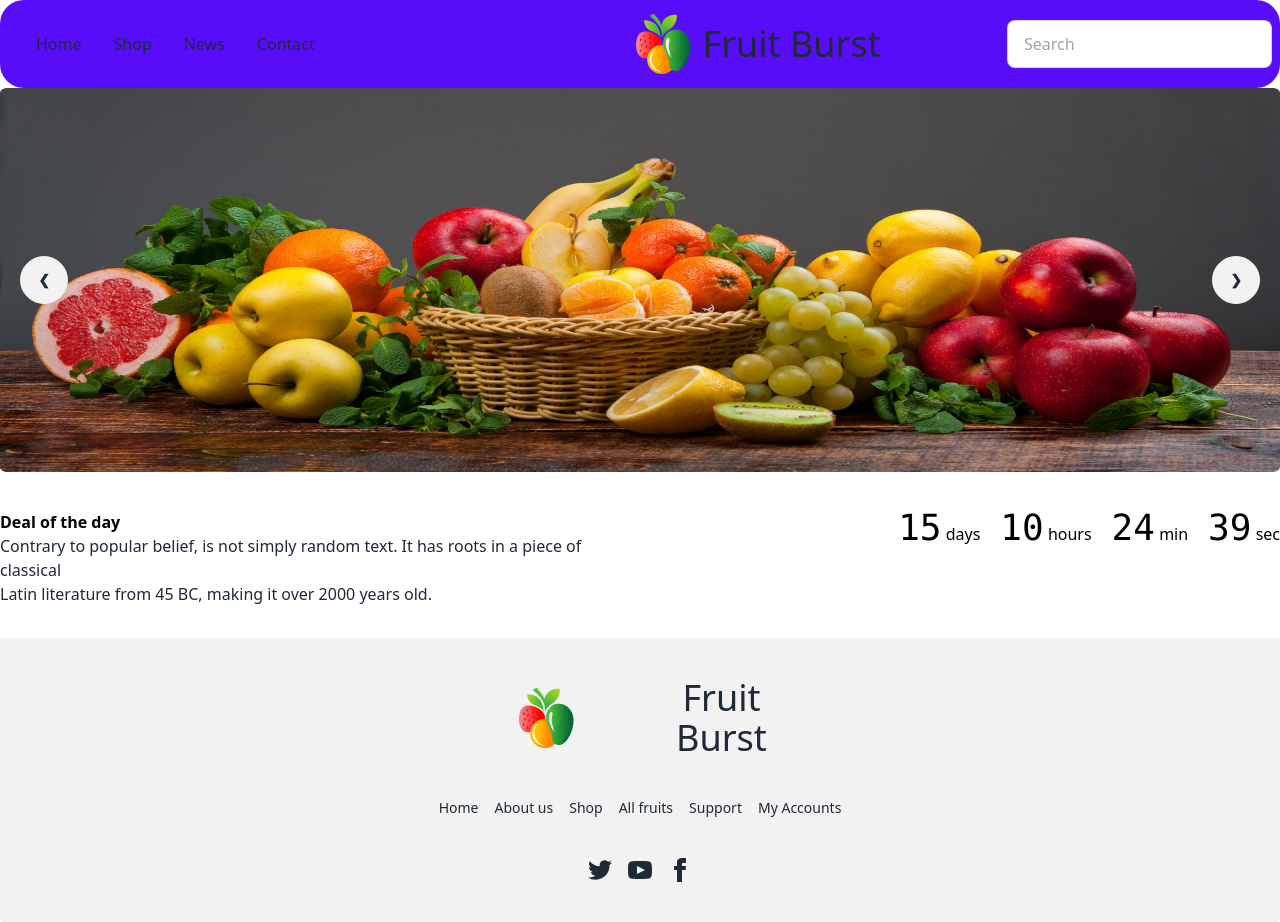
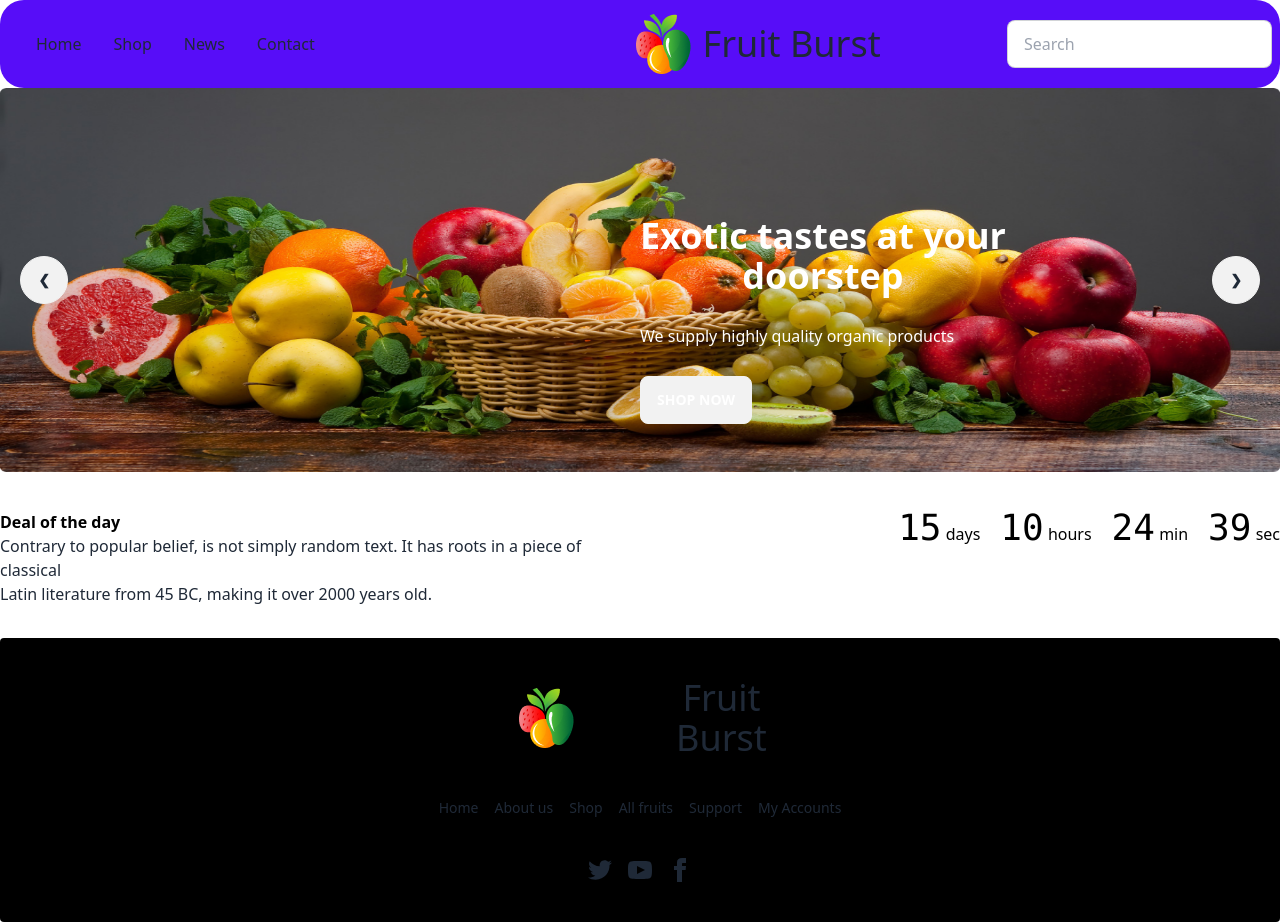
Before and after one commit to ati54q/B8A3-fruit-brust-web3, a plain HTML site: page index.html in a window 1280 px wide. Drawn offline with nearby package versions, Linux system fonts and the light colour scheme; grey boxes are pictures that could not be loaded.

Commit message:
add more style

```diff
--- a/index.html
+++ b/index.html
@@ -32,7 +32,7 @@
                             </svg>
                         </label>
                         <ul tabindex="0"
-                            class="menu menu-sm dropdown-content mt-3 z-[1] p-2 text-base shadow bg-base-100 rounded-box w-52">
+                            class="menu menu-sm dropdown-content mt-3 z-[1] p-2 text-base shadow rounded-box w-52">
                             <li><a>Home</a></li>
                             <li><a>Shop</a></li>
                             <li><a>News</a></li>
@@ -64,6 +64,14 @@
     <div class="carousel w-full h-96">
         <div id="slide1" class="carousel-item relative w-full">
           <img src="images/banner1.png" class="w-full" />
+
+          <div class="space-y-7 flex-1 absolute top-32 left-1/2">
+            <h2 class="font-extrabold text-4xl text-white text-center">Exotic tastes at your<br>
+                doorstep</h2>
+                <p class="text-white">We supply highly quality organic products</p>
+                <button class="btn bg-bike-primary text-white">Shop Now</button>
+           </div>
+
                    <div class="absolute flex justify-between transform -translate-y-1/2 left-5 right-5 top-1/2">
             <a href="#slide4" class="btn btn-circle">❮</a>
             <a href="#slide2" class="btn btn-circle">❯</a>
@@ -71,6 +79,14 @@
         </div>
         <div id="slide2" class="carousel-item relative w-full">
           <img src="images/banner2.png" class="w-full" />
+
+          <div class="space-y-7 flex-1 absolute top-32 left-1/2">
+            <h2 class="font-extrabold text-4xl text-white text-center">Exotic tastes at your<br>
+                doorstep</h2>
+                <p class="text-white">We supply highly quality organic products</p>
+                <button class="btn bg-bike-primary text-white">Shop Now</button>
+           </div>
+
           <div class="absolute flex justify-between transform -translate-y-1/2 left-5 right-5 top-1/2">
             <a href="#slide1" class="btn btn-circle">❮</a>
             <a href="#slide3" class="btn btn-circle">❯</a>
@@ -78,11 +94,12 @@
         </div>
         <div id="slide3" class="carousel-item relative w-full">
           <img src="images/banner3.png" class="w-full" />
-           <div class="absolute top-32 left-1/2 h-full w-full flex">
-            <h2 class="font-extrabold text-4xl text-white">Exotic tastes at your
+         <!--  <div class="absolute top-32 left-1/2 h-full w-full flex">-->
+            <div class="space-y-7 flex-1 absolute top-32 left-1/2">
+            <h2 class="font-extrabold text-4xl text-white text-center">Exotic tastes at your<br>
                 doorstep</h2>
-                <p>We supply highly quality organic products</p>
-                <button class="btn btn-xs sm:btn-sm md:btn-md lg:btn-lg bg-red-500">Shop Now</button>
+                <p class="text-white">We supply highly quality organic products</p>
+                <button class="btn bg-bike-primary text-white">Shop Now</button>
            </div>
           <div class="absolute flex justify-between transform -translate-y-1/2 left-5 right-5 top-1/2">
             <a href="#slide2" class="btn btn-circle">❮</a>
@@ -91,6 +108,14 @@
         </div>
         <div id="slide4" class="carousel-item relative w-full">
           <img src="images/banner4.png" class="w-full" />
+
+          <div class="space-y-7 flex-1 absolute top-32 left-1/2">
+            <h2 class="font-extrabold text-4xl text-white text-center">Exotic tastes at your<br>
+                doorstep</h2>
+                <p class="text-white">We supply highly quality organic products</p>
+                <button class="btn bg-bike-primary text-white">Shop Now</button>
+           </div>
+
           <div class="absolute flex justify-between transform -translate-y-1/2 left-5 right-5 top-1/2">
             <a href="#slide3" class="btn btn-circle">❮</a>
             <a href="#slide1" class="btn btn-circle">❯</a>
@@ -147,7 +172,7 @@
     </main>
 <!--Footer section start-->
 
-    <footer class="footer footer-center p-10 bg-base-200 text-base-content rounded">
+    <footer class="footer footer-center p-10 bg-black text-base-content rounded">
         <div class="flex">
             <img class="object-none h-16 w-40" src="images/logo.png" alt="">
               <a class="flex-none navbar-start text-xl lg:text-4xl">Fruit Burst</a>
```
